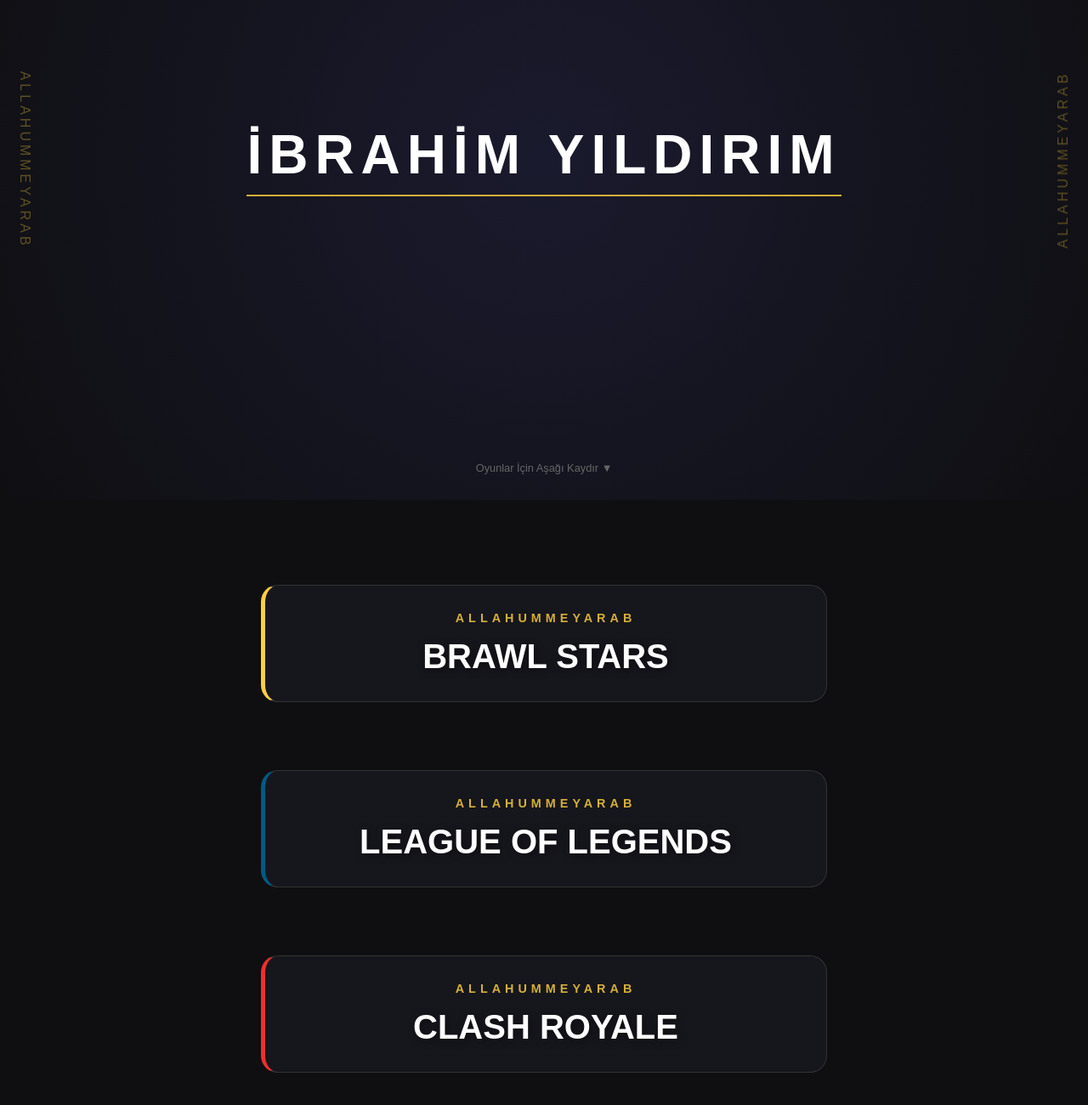
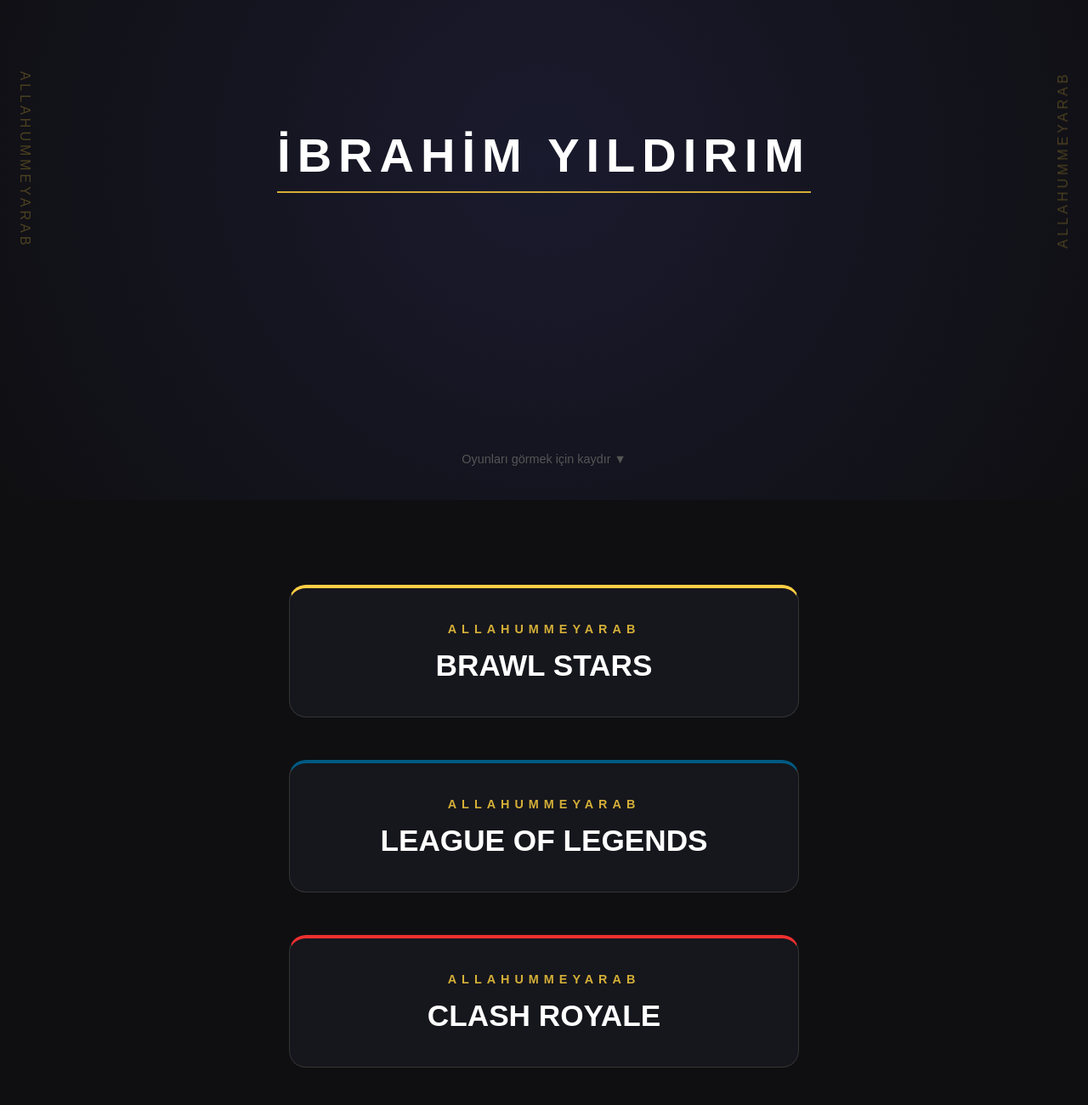
Before and after one commit to furkan08koruk-max/ibo-, a plain HTML site: page index.html in a window 1280 px wide. Shown: the part 212-1512 px from the top of the page at 85% size. Drawn offline with Linux system fonts and the light colour scheme.

Commit message:
Update index.html

```diff
--- a/index.html
+++ b/index.html
@@ -14,7 +14,7 @@
             scroll-behavior: smooth;
         }
 
-        /* Giriş Ekranı (Full Ekran) */
+        /* Giriş Ekranı */
         .hero {
             height: 100vh;
             display: flex;
@@ -25,11 +25,12 @@
         }
 
         .hero h1 {
-            font-size: 4rem;
+            font-size: 3.5rem;
             text-transform: uppercase;
             letter-spacing: 8px;
             border-bottom: 2px solid #d4af37;
             padding-bottom: 10px;
+            text-align: center;
         }
 
         /* Yanlardaki Sabit Yazılar */
@@ -40,9 +41,10 @@
             color: #d4af37;
             font-size: 1rem;
             writing-mode: vertical-rl;
-            opacity: 0.4;
+            opacity: 0.3;
             letter-spacing: 4px;
             z-index: 10;
+            pointer-events: none; /* Yazının üstüne tıklansa bile arkadaki karta basabilsin */
         }
         .left-fixed { left: 20px; }
         .right-fixed { right: 20px; transform: translateY(-50%) rotate(180deg); }
@@ -53,59 +55,64 @@
             display: flex;
             flex-direction: column;
             align-items: center;
-            gap: 80px;
+            gap: 50px;
+        }
+
+        /* Tıklanabilir Link Ayarı */
+        .game-link {
+            text-decoration: none;
+            width: 80%;
+            max-width: 600px;
+            display: block;
         }
 
         .game-card {
             text-align: center;
-            width: 80%;
-            max-width: 600px;
-            padding: 30px;
+            padding: 40px;
             background: #16161d;
             border-radius: 20px;
             border: 1px solid #333;
-            transition: transform 0.3s ease;
+            transition: all 0.4s cubic-bezier(0.175, 0.885, 0.32, 1.275);
+            cursor: pointer;
         }
 
         .game-card:hover {
-            transform: translateY(-10px);
+            transform: scale(1.05);
             border-color: #d4af37;
+            box-shadow: 0 10px 30px rgba(212, 175, 55, 0.2);
+            background: #1c1c25;
         }
 
         .allah-text {
             color: #d4af37;
             font-size: 0.9rem;
-            letter-spacing: 5px;
+            letter-spacing: 6px;
             margin-bottom: 15px;
             display: block;
             font-weight: bold;
+            transition: 0.3s;
+        }
+
+        .game-card:hover .allah-text {
+            letter-spacing: 10px; /* Üstüne gelince yazı açılır */
         }
 
         .game-title {
-            font-size: 2.5rem;
+            font-size: 2.2rem;
             margin: 0;
             color: #fff;
-            text-shadow: 2px 2px 10px rgba(0,0,0,0.5);
         }
 
-        /* Oyunlara Özel Renkler */
-        .bs { border-left: 5px solid #ffce44; } /* Brawl Stars sarısı */
-        .lol { border-left: 5px solid #005a82; } /* LoL mavisi */
-        .cr { border-left: 5px solid #ee2f2f; } /* Clash Royale kırmızısı */
+        /* Renk Kodları */
+        .bs { border-top: 4px solid #ffce44; }
+        .lol { border-top: 4px solid #005a82; }
+        .cr { border-top: 4px solid #ee2f2f; }
 
-        /* Aşağı Kaydır İkonu */
-        .scroll-down {
+        .scroll-hint {
             position: absolute;
-            bottom: 30px;
-            animation: bounce 2s infinite;
-            font-size: 0.8rem;
-            color: #666;
-        }
-
-        @keyframes bounce {
-            0%, 20%, 50%, 80%, 100% {transform: translateY(0);}
-            40% {transform: translateY(-10px);}
-            60% {transform: translateY(-5px);}
+            bottom: 40px;
+            color: #555;
+            font-size: 0.9rem;
         }
     </style>
 </head>
@@ -115,26 +122,32 @@
     <div class="fixed-side right-fixed">ALLAHUMMEYARAB</div>
 
     <section class="hero">
-        <h1>İbrahim Yıldırım</h1>
-        <div class="scroll-down">Oyunlar İçin Aşağı Kaydır ▼</div>
+        <h1>İBRAHİM YILDIRIM</h1>
+        <div class="scroll-hint">Oyunları görmek için kaydır ▼</div>
     </section>
 
     <section class="games-section">
 
+        <a href="https://www.google.com/search?q=allahummeyarab" target="_blank" class="game-link">
             <div class="game-card bs">
                 <span class="allah-text">ALLAHUMMEYARAB</span>
                 <h2 class="game-title">BRAWL STARS</h2>
             </div>
+        </a>
 
+        <a href="https://www.google.com/search?q=allahummeyarab" target="_blank" class="game-link">
             <div class="game-card lol">
                 <span class="allah-text">ALLAHUMMEYARAB</span>
                 <h2 class="game-title">LEAGUE OF LEGENDS</h2>
             </div>
+        </a>
 
+        <a href="https://www.google.com/search?q=allahummeyarab" target="_blank" class="game-link">
             <div class="game-card cr">
                 <span class="allah-text">ALLAHUMMEYARAB</span>
                 <h2 class="game-title">CLASH ROYALE</h2>
             </div>
+        </a>
 
     </section>
 
```
Lines whose indentation alone changed are shown as unchanged.
